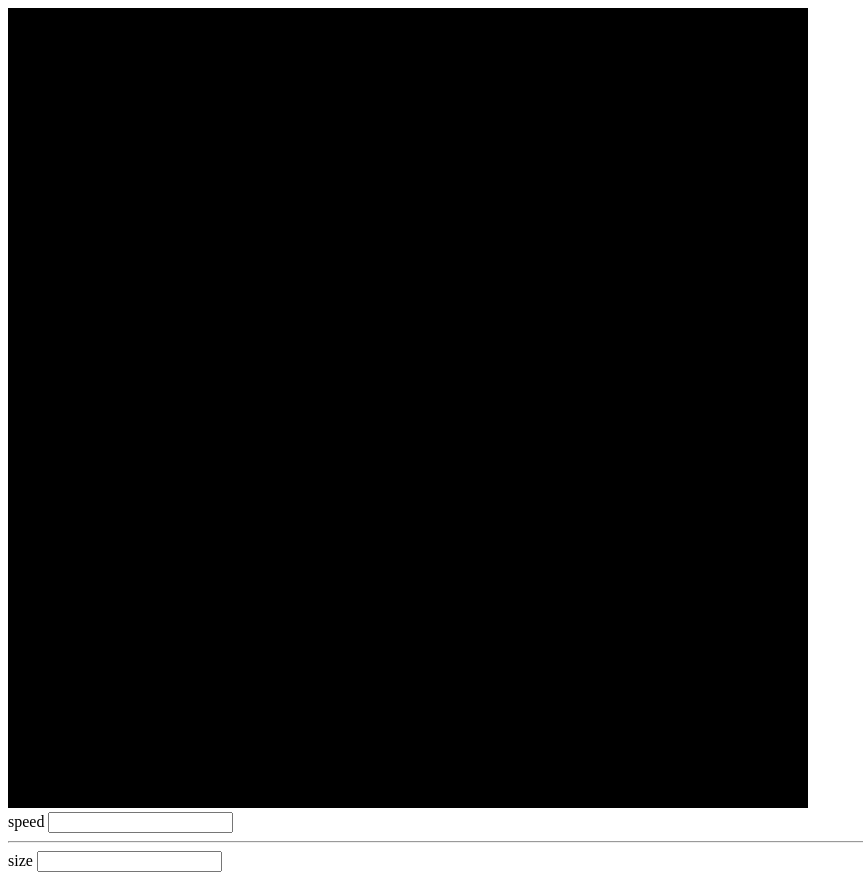
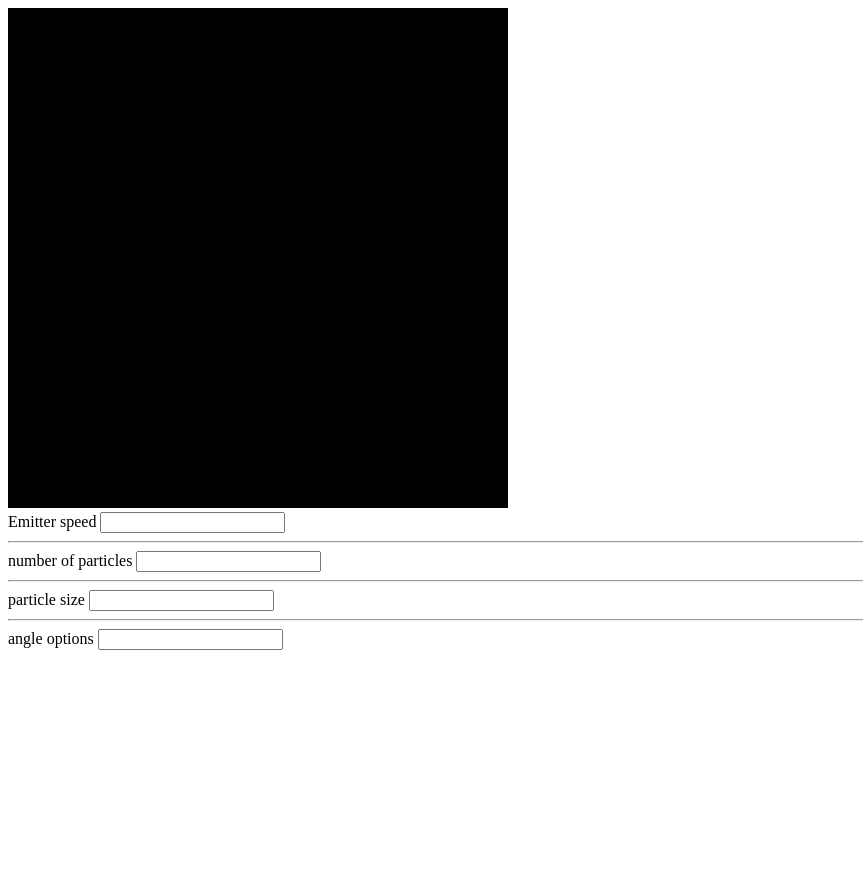
Before and after one commit to wdifruscio/canvas-particle-system, a website built with webpack: page index.html in a window 1280 px wide. Shown: the whole page, without its empty margins (0-863 px from the left). After the commit the page ends 800 px from the top, so only its background shows below. Built offline with nearby package versions, Linux system fonts and the light colour scheme; files whose address does not match are found by name.

Commit message:
cleaned up emitter and index files to take from user inpt

```diff
--- a/engine/Emitter.js
+++ b/engine/Emitter.js
@@ -1,36 +1,43 @@
 import Particle from "./Particle";
-import { colorCircle } from "./Helpers";
+import { colorCircle, colorArrayToString } from "./Helpers";
 
-let Emitter = function(size, color) {
+let Emitter = function(size, particleSize, startX, startY, color) {
   //"constructor"
   this.particles = [];
-  this.size = size || 250;
-  this.color = color || "rgb(255,255,255)";
-  this.particleSize = Math.random();
+  this.size = size || 100;
+  this.color = color || [255, 255, 255, 1];
+  this.particleSize = particleSize || Math.random();
 
   for (var i = 0; i < this.size; i++) {
     var ang = Math.floor(Math.random() * 360);
-    var speed = Math.random() * i;
-    var particle = new Particle(250, 250, 1, ang, 2);
+    var speed = Math.random();
+    var particle = new Particle(startX, startY, 1, ang, speed);
+    particle.color = this.color;
     this.particles.push(particle);
   }
 
   //update position of particle
   this.update = (ctx, dt) => {
     for (var i = 0; i < this.particles.length; i++) {
-      var current = this.particles[i];
-      current.update(dt);
+      var particle = this.particles[i];
+      this.updateParticle(particle, dt);
       colorCircle(
         ctx,
-        current.position.x,
-        current.position.y,
+        particle.position.x,
+        particle.position.y,
         this.particleSize,
-        this.color
+        colorArrayToString(particle.color)
       );
-      if (current.life <= 0) {
+      if (particle.life <= 0) {
         this.particles.splice(i, 1);
       }
     }
+  };
+
+  this.updateParticle = (particle, dt) => {
+    particle.update(dt);
+    particle.life /= dt;
+    particle.color[3] -= 0.0001;
   };
   //draw particle
   this.draw = () => {};
--- a/engine/Helpers.js
+++ b/engine/Helpers.js
@@ -9,3 +9,12 @@ export const startingPoint = (x, y) => {
   ctx.fillStyle = "blue";
   ctx.fillRect(x - 10, y - 10, 20, 20);
 };
+
+export const colorArrayToString = arr => {
+  let str = "rgba(";
+  str += arr[0] + ",";
+  str += arr[1] + ",";
+  str += arr[2] + ",";
+  str += arr[3] + ")";
+  return str;
+};
--- a/index.html
+++ b/index.html
@@ -9,13 +9,20 @@
 </head>
 
 <body>
-    <canvas height="800" width="800"></canvas>
+    <canvas height="500" width="500"></canvas>
     <form>
+        <label for="">Emitter</label>
         <label for="">speed</label>
         <input type="text" name="" id="speed" value="">
         <hr>
-        <label for="">size</label>
+        <label for="">number of particles</label>
         <input type="text" name="" id="size" value="">
+        <hr>
+        <label for="">particle size</label>
+        <input type="text" name="" id="particleSize" value="">
+        <hr>
+        <label for="">angle options</label>
+        <input type="text">
     </form>
 </body>
 <script src="app.bundle.js "></script>
--- a/index.js
+++ b/index.js
@@ -7,15 +7,28 @@ const canvas = document.getElementsByTagName("canvas")[0];
 const ctx = canvas.getContext("2d");
 const WINDOW_H = canvas.width;
 const WINDOW_W = canvas.height;
-const emitter = new Emitter();
+
+let emitter;
 
 const driver = () => {
   requestAnimationFrame(driver);
   ctx.fillStyle = "black";
   ctx.fillRect(0, 0, WINDOW_W, WINDOW_H);
-  emitter.update(ctx, 2);
+  if (emitter) {
+    let updateSpeed = document.getElementById("speed").value || 2;
+    emitter.update(ctx, updateSpeed);
+  }
 };
 
-canvas.onclick = function(e) {};
+canvas.onclick = function(e) {
+  let num = document.getElementById("size").value;
+  let particleSize = document.getElementById("particleSize").value;
+  emitter = new Emitter(num, particleSize, e.clientX, e.clientY, [
+    200,
+    25,
+    120,
+    1
+  ]);
+};
 
 driver();
```
